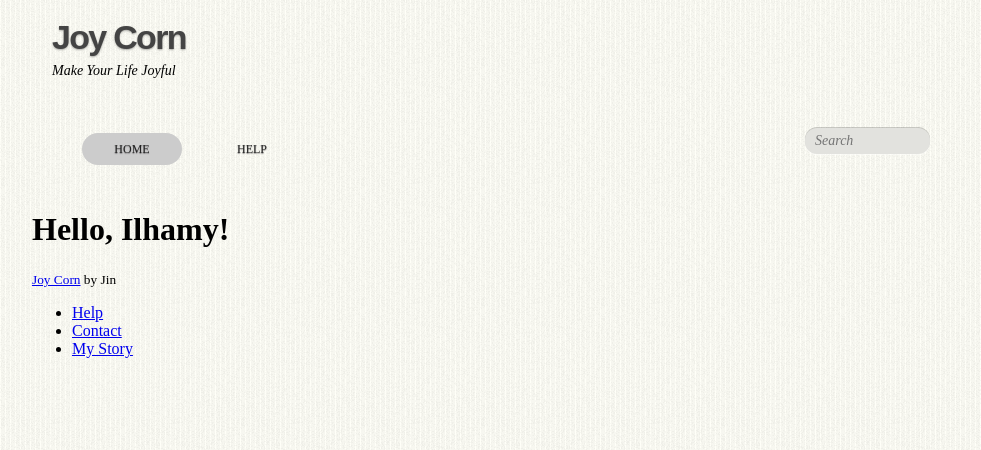
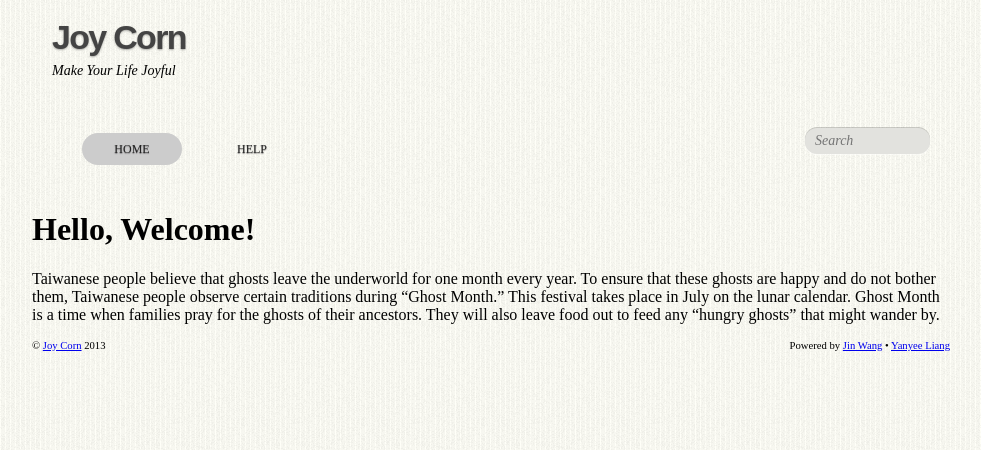
Before and after one commit to UThoft/Joy_Corn, a Rails app: page / in a window 1280 px wide. Shown: the top 450 px of the page, without its empty margins (149-1130 px from the left). Run offline with Rails 7, Linux system fonts and the light colour scheme; style sheets or scripts are compiled from the project's sources; some libraries are stand-ins or nearby versions.

Commit message:
Finish footer.

```diff
--- /dev/null
+++ b/app/assets/stylesheets/_foot_info.css.scss
@@ -0,0 +1,9 @@
+#site-copyright {
+  float: left;
+  font-size: 8pt;
+}
+
+#site-author {
+  float: right;
+  font-size: 8pt;
+}
--- a/app/views/layouts/_footer.html.erb
+++ b/app/views/layouts/_footer.html.erb
@@ -1,13 +1,3 @@
-<footer class="footer">
-  <small>
-    <a href="http://0.0.0.0:3000/">Joy Corn</a>
-    by Jin
-  </small>
-  <nav>
-    <ul>
-      <li><%= link_to "Help", '#' %></li>
-      <li><%= link_to "Contact", '#' %></li>
-      <li><a href="http://ummu.tk/">My Story</a></li>
-    </ul>
-  </nav>
-</footer>
+<div class="footer">
+  <%= render 'shared/foot_info' %>
+</div>
--- /dev/null
+++ b/app/views/shared/_foot_info.html.erb
@@ -0,0 +1,12 @@
+<div id="site-copyright">
+  ©
+  <a href="http://0.0.0.0:3000/">Joy Corn</a>
+  2013
+</div>
+
+<div id="site-author">
+  Powered by
+  <a href="http://ummu.tk/">Jin Wang</a>
+   •
+  <a href="#">Yanyee Liang</a>
+</div>
--- a/app/views/static_pages/index.html.erb
+++ b/app/views/static_pages/index.html.erb
@@ -1 +1,4 @@
-<h1>Hello, Ilhamy!</h1>
+<h1>Hello, Welcome!</h1>
+<p>
+  Taiwanese people believe that ghosts leave the underworld for one month every year. To ensure that these ghosts are happy and do not bother them, Taiwanese people observe certain traditions during “Ghost Month.” This festival takes place in July on the lunar calendar. Ghost Month is a time when families pray for the ghosts of their ancestors. They will also leave food out to feed any “hungry ghosts” that might wander by.
+</p>
```
